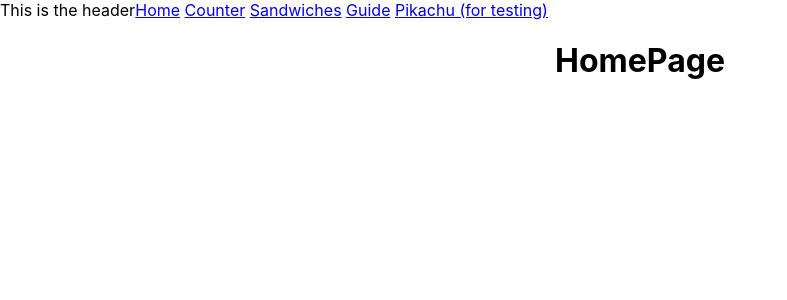
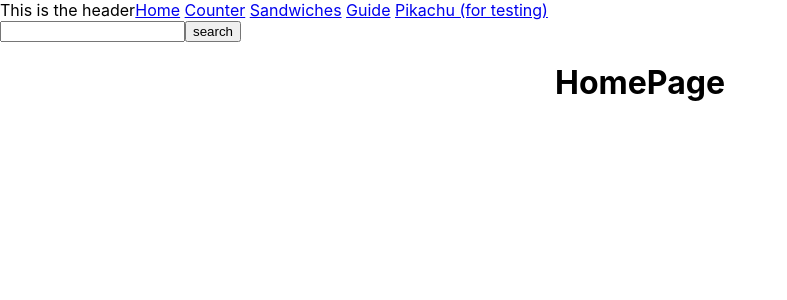
Before and after one commit to ShinyHelper/ShinyHuntingCompanion_SV, a React (Create React App) app: page / in a window 1280 px wide. Shown: the top 300 px of the page, without its empty margins (0-787 px from the left). Built offline with nearby package versions, Linux system fonts and the light colour scheme.

Commit message:
Feat: basic searchbar functionality added (#11)

```diff
--- a/src/components/Header.jsx
+++ b/src/components/Header.jsx
@@ -1,4 +1,5 @@
 import { NavLink } from "react-router-dom";
+import SearchBar from "./Search";
 
 export default function Header(){
     return(
@@ -13,6 +14,7 @@ export default function Header(){
             <NavLink to='/guide'>Guide</NavLink>
             {'  '}
             <NavLink to='/search/pikachu'>Pikachu (for testing)</NavLink>
+            <SearchBar />
         </div>
     )
 }
--- a/src/components/Search.jsx
+++ b/src/components/Search.jsx
@@ -1,10 +1,30 @@
-import { useParams } from "react-router-dom"
+import { useState } from "react";
+import { useNavigate } from "react-router-dom";
 
-export default function SearchBar(){
+export default function SearchBar() {
+    let [searchTerm, setSearchTerm] = useState();
+    const navigate = useNavigate();
 
-    return(
-        <div id="SearchBar">
-            This is the searchbar
-        </div>
-    )
+    function handleChange(event) {
+        setSearchTerm(event.target.value);
+    }
+
+    function handleSubmit(event) {
+        event.preventDefault();
+        navigate("/search/" + searchTerm);
+    }
+
+    return (
+        <form action="search">
+            <input
+                type="text"
+                name="pokemon"
+                id="pokemon"
+                onChange={(event) => handleChange(event)}
+            />
+            <button type="submit" onClick={(event) => handleSubmit(event)}>
+                search
+            </button>
+        </form>
+    );
 }
```
